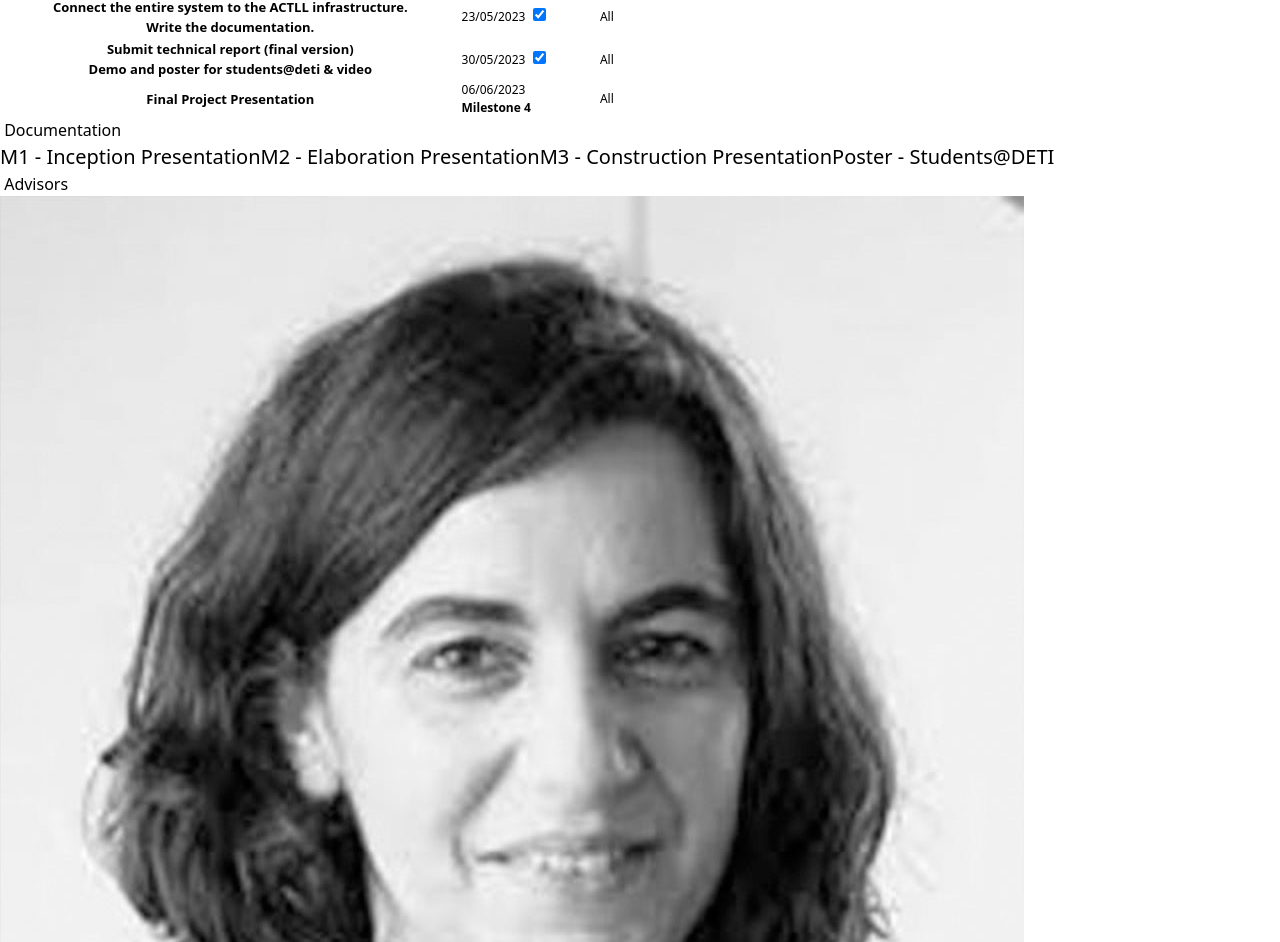
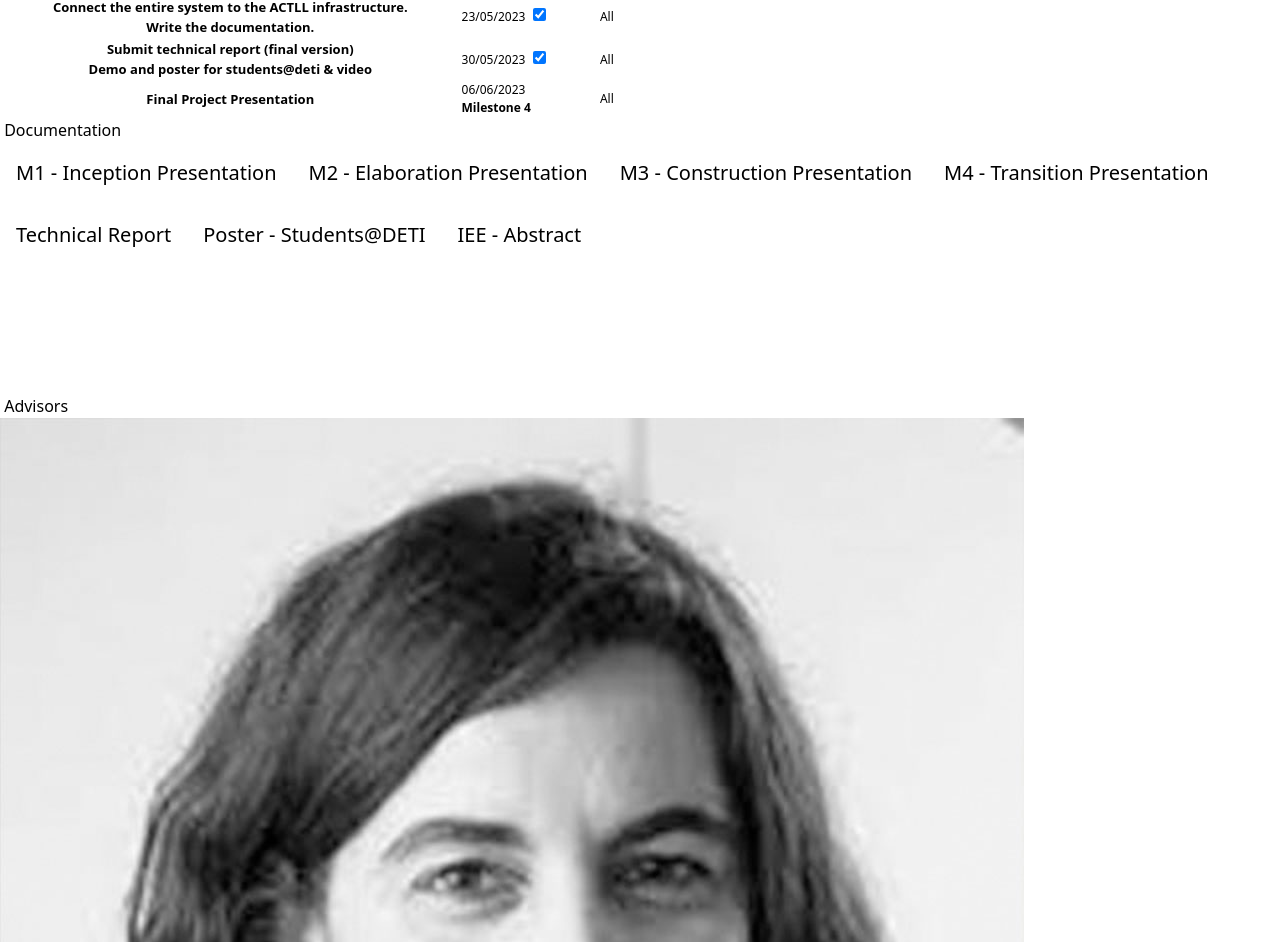
Before and after one commit to r4sinhas/trafegopi7, a Next.js app: page / in a window 1280 px wide. Shown: the part 1828-2770 px from the top of the page. Built offline with nearby package versions, Linux system fonts and the light colour scheme.

Commit message:
updated missing m4 presentation

```diff
--- a/components/Documentation.tsx
+++ b/components/Documentation.tsx
@@ -1,15 +1,24 @@
 import React from "react";
+
 type Props = {};
 
 export default function Documentation({}: Props) {
   return (
     <div>
-      <div className="h-screen  relative max-w-7xl pt-48 flex flex-col mx-auto justify-evenly items-center text-center md:text-left md:flex-row">
-        <div className="h-screen relative max-w-7xl pt-48 flex flex-col mx-auto justify-evenly items-center text-center  t md:flex-row">
+      <div className="h-screen relative max-w-7xl pt-48 flex flex-col mx-auto justify-evenly items-center text-center md:text-left md:flex-row">
+        <div className="h-screen relative max-w-7xl pt-48 flex flex-col mx-auto justify-evenly items-center text-center t md:flex-row">
           <h3 className="absolute top-36 uppercase tracking-[20px] text-gray-500 text-2xl">
             &nbsp;Documentation
           </h3>
-          <button style={{ fontSize: 20 }} className="btn btn-ghost">
+          <div
+            className="grid grid-cols-2 gap-16"
+            style={{ marginBottom: "8rem" }}
+          >
+            <div className="flex flex-col justify-center gap-6">
+              <button
+                style={{ fontSize: 20, padding: "1rem" }}
+                className="btn btn-ghost"
+              >
                 <a
                   href="https://github.com/ATCLL-Safe-Roads/Documents/blob/main/Presentations/M1%20-%20Inception%20Presentation.pdf?raw=true"
                   target="_blank"
@@ -17,7 +26,10 @@ export default function Documentation({}: Props) {
                   M1 - Inception Presentation
                 </a>
               </button>
-          <button style={{ fontSize: 20 }} className="btn btn-ghost">
+              <button
+                style={{ fontSize: 20, padding: "1rem" }}
+                className="btn btn-ghost"
+              >
                 <a
                   href="https://github.com/ATCLL-Safe-Roads/Documents/blob/main/Presentations/M2%20-%20Elaboration%20Presentation.pdf?raw=true"
                   target="_blank"
@@ -25,7 +37,10 @@ export default function Documentation({}: Props) {
                   M2 - Elaboration Presentation
                 </a>
               </button>
-          <button style={{ fontSize: 20 }} className="btn btn-ghost">
+              <button
+                style={{ fontSize: 20, padding: "1rem" }}
+                className="btn btn-ghost"
+              >
                 <a
                   href="https://github.com/ATCLL-Safe-Roads/Documents/blob/main/Presentations/M3%20-%20Construction%20Presentation.pdf?raw=true"
                   target="_blank"
@@ -33,7 +48,29 @@ export default function Documentation({}: Props) {
                   M3 - Construction Presentation
                 </a>
               </button>
-          <button style={{ fontSize: 20 }} className="btn btn-ghost">
+              <button
+                style={{ fontSize: 20, padding: "1rem" }}
+                className="btn btn-ghost"
+              >
+                <a href="#Documentation">M4 - Transition Presentation</a>
+              </button>
+            </div>
+            <div className="flex flex-col justify-center gap-6">
+              <button
+                style={{ fontSize: 20, padding: "1rem" }}
+                className="btn btn-ghost"
+              >
+                <a
+                  href="https://github.com/ATCLL-Safe-Roads/Documents/blob/main/Technical%20Report.pdf?raw=true"
+                  target="_blank"
+                >
+                  Technical Report
+                </a>
+              </button>
+              <button
+                style={{ fontSize: 20, padding: "1rem" }}
+                className="btn btn-ghost"
+              >
                 <a
                   href="https://github.com/ATCLL-Safe-Roads/Documents/blob/1062c214638701b137ddcd8b5c82b6a1dfa1f81f/LEI_PI_Grupo-7.pdf?raw=true"
                   target="_blank"
@@ -41,7 +78,19 @@ export default function Documentation({}: Props) {
                   Poster - Students@DETI
                 </a>
               </button>
-
+              <button
+                style={{ fontSize: 20, padding: "1rem" }}
+                className="btn btn-ghost"
+              >
+                <a
+                  href="https://github.com/ATCLL-Safe-Roads/Documents/blob/main/IEEE_Abstract.pdf?raw=true"
+                  target="_blank"
+                >
+                  IEE - Abstract
+                </a>
+              </button>
+            </div>
+          </div>
         </div>
       </div>
     </div>
```
Lines whose indentation alone changed are shown as unchanged.
